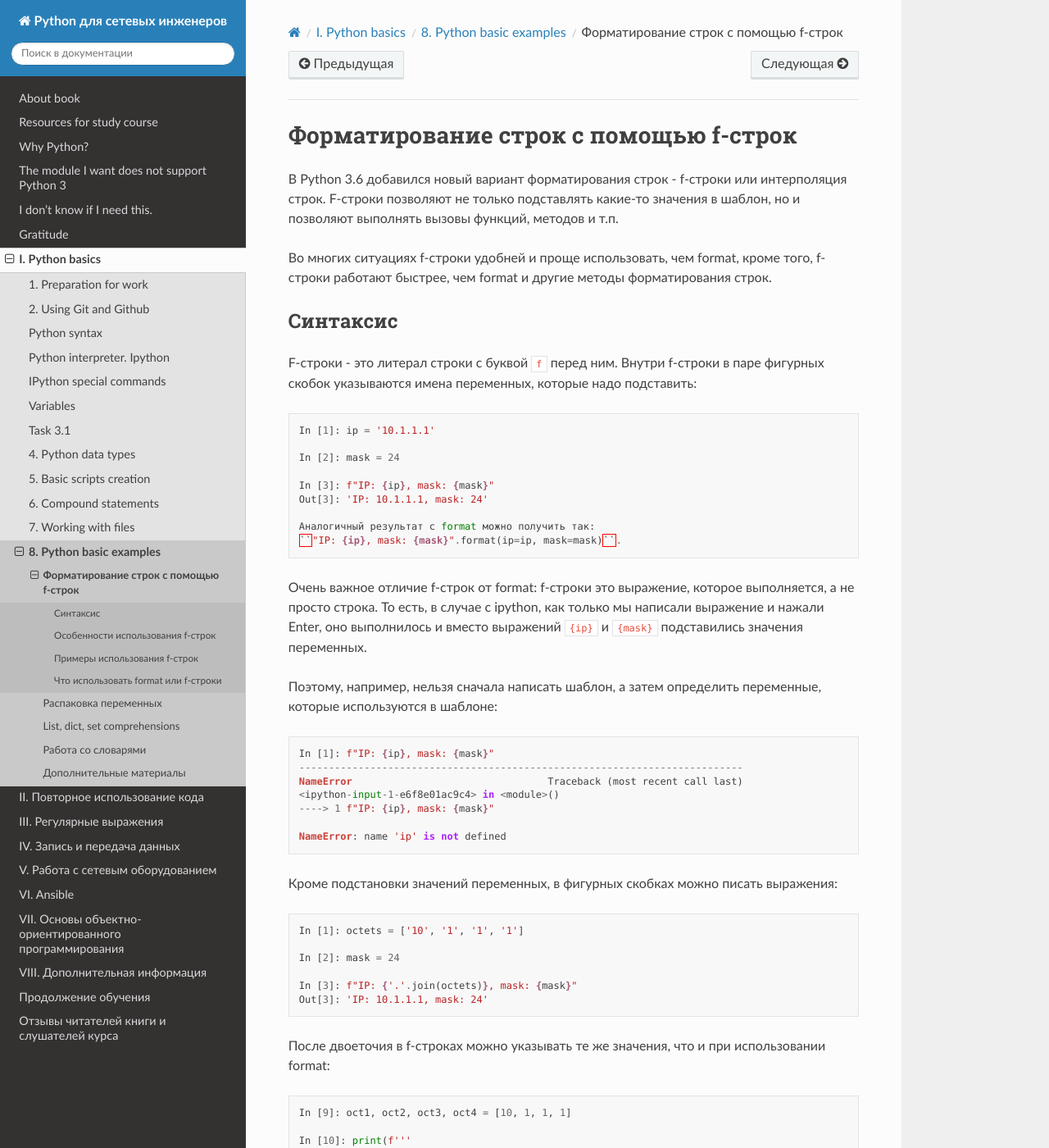
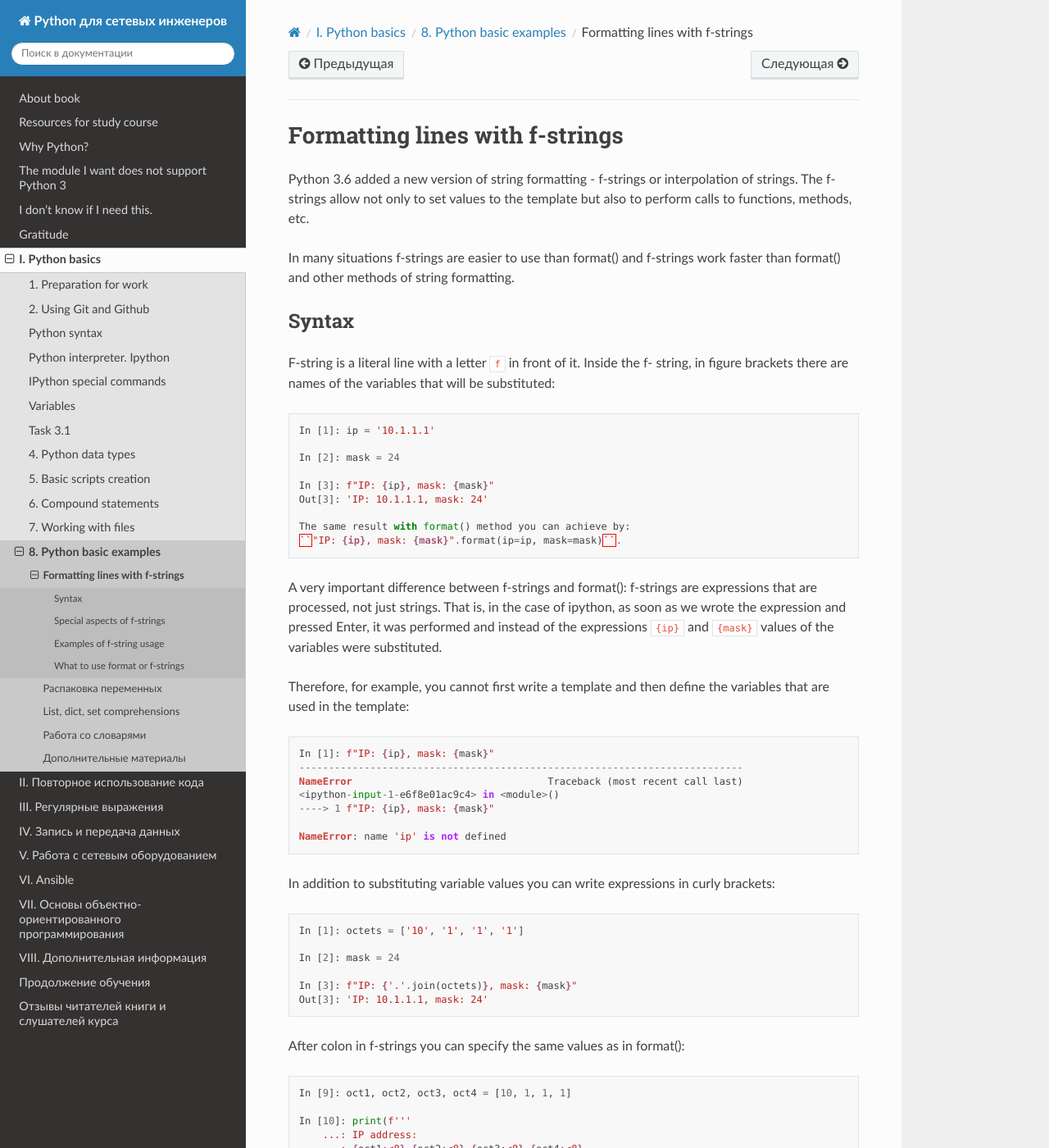
Before and after one commit to Aidar5/nattoeng, a Sphinx documentation site: the page built from docs/source/book/08_python_basic_examples/f-string.rst, in a window 1280 px wide and 1400 px high. Shown: the whole window at 82% size. Built offline with Sphinx 7.4.7 and the Read the Docs theme 2.0.0, drawn with Linux system fonts in a browser that asks for light colours; pages that are not in the unit, such as notebooks, are missing from menus; some of the changed text lies outside the part shown.

Commit message:
Update f-string.rst

```diff
--- a/docs/source/book/08_python_basic_examples/f-string.rst
+++ b/docs/source/book/08_python_basic_examples/f-string.rst
@@ -1,25 +1,17 @@
 
 .. _f_string:
 
-Форматирование строк с помощью f-строк
+Formatting lines with f-strings
 ======================================
 
-В Python 3.6 добавился новый вариант форматирования строк - f-строки или
-интерполяция строк. F-строки позволяют не только подставлять какие-то
-значения в шаблон, но и позволяют выполнять вызовы функций, методов и
-т.п.
+Python 3.6 added a new version of string formatting - f-strings or interpolation of strings. The f-strings allow not only to set values to the template but also to perform calls to functions, methods, etc.
 
-Во многих ситуациях f-строки удобней и проще использовать, чем format,
-кроме того, f-строки работают быстрее, чем format и другие методы
-форматирования строк.
+In many situations f-strings are easier to use than format() and f-strings work faster than format() and other methods of string formatting.
 
-
-Синтаксис
+Syntax
 ~~~~~~~~~
 
-F-строки - это литерал строки с буквой ``f`` перед ним. Внутри f-строки
-в паре фигурных скобок указываются имена переменных, которые надо
-подставить:
+F-string is a literal line with a letter ``f`` in front of it. Inside the f- string, in figure brackets there are names of the variables that will be substituted:
 
 .. code:: python
 
@@ -30,16 +22,13 @@ F-строки - это литерал строки с буквой ``f`` пер
     In [3]: f"IP: {ip}, mask: {mask}"
     Out[3]: 'IP: 10.1.1.1, mask: 24'
 
-    Аналогичный результат с format можно получить так:
+    The same result with format() method you can achieve by:
     ``"IP: {ip}, mask: {mask}".format(ip=ip, mask=mask)``.
 
-Очень важное отличие f-строк от format: f-строки это выражение, которое
-выполняется, а не просто строка. То есть, в случае с ipython, как только
-мы написали выражение и нажали Enter, оно выполнилось и вместо выражений
-``{ip}`` и ``{mask}`` подставились значения переменных.
+A very important difference between f-strings and format(): f-strings are expressions that are processed, not just strings. That is, in the case of ipython, as soon as we wrote the expression and pressed Enter, it was performed and instead of the expressions
+``{ip}`` and ``{mask}`` values of the variables were substituted.
 
-Поэтому, например, нельзя сначала написать шаблон, а затем определить
-переменные, которые используются в шаблоне:
+Therefore, for example, you cannot first write a template and then define the variables that are used in the template:
 
 .. code:: python
 
@@ -51,8 +40,7 @@ F-строки - это литерал строки с буквой ``f`` пер
 
     NameError: name 'ip' is not defined
 
-Кроме подстановки значений переменных, в фигурных скобках можно писать
-выражения:
+In addition to substituting variable values you can write expressions in curly brackets:
 
 .. code:: python
 
@@ -63,8 +51,7 @@ F-строки - это литерал строки с буквой ``f`` пер
     In [3]: f"IP: {'.'.join(octets)}, mask: {mask}"
     Out[3]: 'IP: 10.1.1.1, mask: 24'
 
-После двоеточия в f-строках можно указывать те же значения, что и при
-использовании format:
+After colon in f-strings you can specify the same values as in format():
 
 .. code:: python
 
@@ -79,14 +66,12 @@ F-строки - это литерал строки с буквой ``f`` пер
     10       1        1        1
     00001010 00000001 00000001 00000001
 
-Особенности использования f-строк
+Special aspects of f-strings
 ~~~~~~~~~~~~~~~~~~~~~~~~~~~~~~~~~
 
-При использовании f-строк нельзя сначала создать шаблон, а затем его
-использовать, как при использовании format.
+When using f-strings you cannot first create a template and then use it as in format() method.
 
-F-строка сразу выполняется и в нее подставляются значения переменных,
-которые должны быть определены ранее:
+F-string is immediately executed and contains the values of the variables that were defined earlier:
 
 .. code:: python
 
@@ -97,8 +82,7 @@ F-строка сразу выполняется и в нее подставля
     In [9]: print(f"IP: {ip}, mask: {mask}")
     IP: 10.1.1.1, mask: 24
 
-Если необходимо подставить другие значения, надо создать новые
-переменные (с теми же именами) и снова написать f-строку:
+If you want to set other values you must create new variables (with the same names) and write f-string again:
 
 .. code:: python
 
@@ -110,8 +94,7 @@ F-строка сразу выполняется и в нее подставля
     IP: 10.2.2.2, mask: 24
 
 
-При использовании f-строк в циклах, f-строку надо писать в теле цикла,
-чтобы она "подхватывала" новые значения переменных на каждой итерации:
+When using f-strings in loops the f-string must be written in the body of the loop to «catch» new variable values within each iteration:
 
 .. code:: python
 
@@ -125,10 +108,10 @@ F-строка сразу выполняется и в нее подставля
     IP: 10.2.2.2, mask: 24
     IP: 10.3.3.3, mask: 24
 
-Примеры использования f-строк
+Examples of f-string usage
 ~~~~~~~~~~~~~~~~~~~~~~~~~~~~~
 
-Базовая подстановка переменных:
+Basic variable substitution:
 
 .. code:: python
 
@@ -139,7 +122,7 @@ F-строка сразу выполняется и в нее подставля
     In [3]: f'interface {intf_type}/{intf_name}'
     Out[3]: 'interface Gi/0/3'
 
-Выравнивание столбцами:
+Alignment with columns:
 
 .. code:: python
 
@@ -158,7 +141,7 @@ F-строка сразу выполняется и в нее подставля
     sw1        Gi0/3   r3         Gi0/0
     sw1        Gi0/5   sw4        Gi0/2
 
-Ширина столбцов может быть указана через переменную:
+Column width can be specified by variable:
 
 .. code:: python
 
@@ -179,7 +162,7 @@ F-строка сразу выполняется и в нее подставля
     sw1        Gi0/3      r3         Gi0/0
     sw1        Gi0/5      sw4        Gi0/2
 
-Работа со словарями
+Work with dictionary
 
 .. code:: python
 
@@ -192,7 +175,7 @@ F-строка сразу выполняется и в нее подставля
        ...:
     Pomodoros done: 10, TODO: 5
 
-Вызов функции len внутри f-строки:
+Call the len() function inside the f-string:
 
 .. code:: python
 
@@ -202,10 +185,10 @@ F-строка сразу выполняется и в нее подставля
        ...:             ['sw1', 'Gi0/5', 'sw4', 'Gi0/2']]
        ...:
 
-    In [3]: print(f'Количество подключений в топологии: {len(topology)}')
-    Количество подключений в топологии: 4
+    In [3]: print(f'Number of connections in topology: {len(topology)}')
+    Number of connections in topology: 4
 
-Вызов метода upper внутри f-строки:
+Call upper() method inside f-string:
 
 .. code:: python
 
@@ -214,7 +197,7 @@ F-строка сразу выполняется и в нее подставля
     In [2]: print(f'Zen of {name.upper()}')
     Zen of PYTHON
 
-Конвертация чисел в двоичный формат:
+Converting numbers to binary format:
 
 .. code:: python
 
@@ -225,12 +208,10 @@ F-строка сразу выполняется и в нее подставля
     In [9]: print(f'{int(oct1):08b} {int(oct2):08b} {int(oct3):08b} {int(oct4):08b}')
     00001010 00000001 00000001 00000001
 
-Что использовать format или f-строки
+What to use format or f-strings
 ~~~~~~~~~~~~~~~~~~~~~~~~~~~~~~~~~~~~
 
-Во многих случаях f-строки удобней использовать, так как шаблон выглядит
-понятней и компактней. Однако бывают случаи, когда метод format
-удобней. Например:
+In many cases f-strings are more convenient to use as the template looks more understandable and compact. However, there are cases when the format() method is more convenient. For example:
 
 .. code:: python
 
@@ -246,16 +227,9 @@ F-строка сразу выполняется и в нее подставля
     In [9]: template.format(*ip)
     Out[9]: '00001010 00000001 00000001 00000001 '
 
-Еще одна ситуация, когда format, как правило, удобней использовать:
-необходимость использовать в скрипте один и тот же шаблон много раз.
-F-строка выполнится первый раз и подставит текущие значения переменных и
-для использования шаблона еще раз, его надо заново писать. Это значит,
-что в скрипте будут находится копии одной и то же строки. В то же время
-format позволяет создать шаблон в одном месте и потом использовать его
-повторно, подставляя переменные по мере необходимости.
+Another situation where format() is usually more convenient to use: the need to use the same template many times in the script. F-string will execute the first time and will set the current values of the variables and to use the template again it has to be rewritten. This means that the script will contain copies of the same line. At the same time format() allows to create a template in one place and then use it again substituting variables as needed.
 
-Это можно обойти создав функцию, но создавать функцию для вывода строки
-по шаблону далеко не всегда оправдано. Пример создания функции:
+This can be avoided by creating a function but creating a function to print a string based on template is not always justified. Example of creating a function:
 
 .. code:: python
 
```
